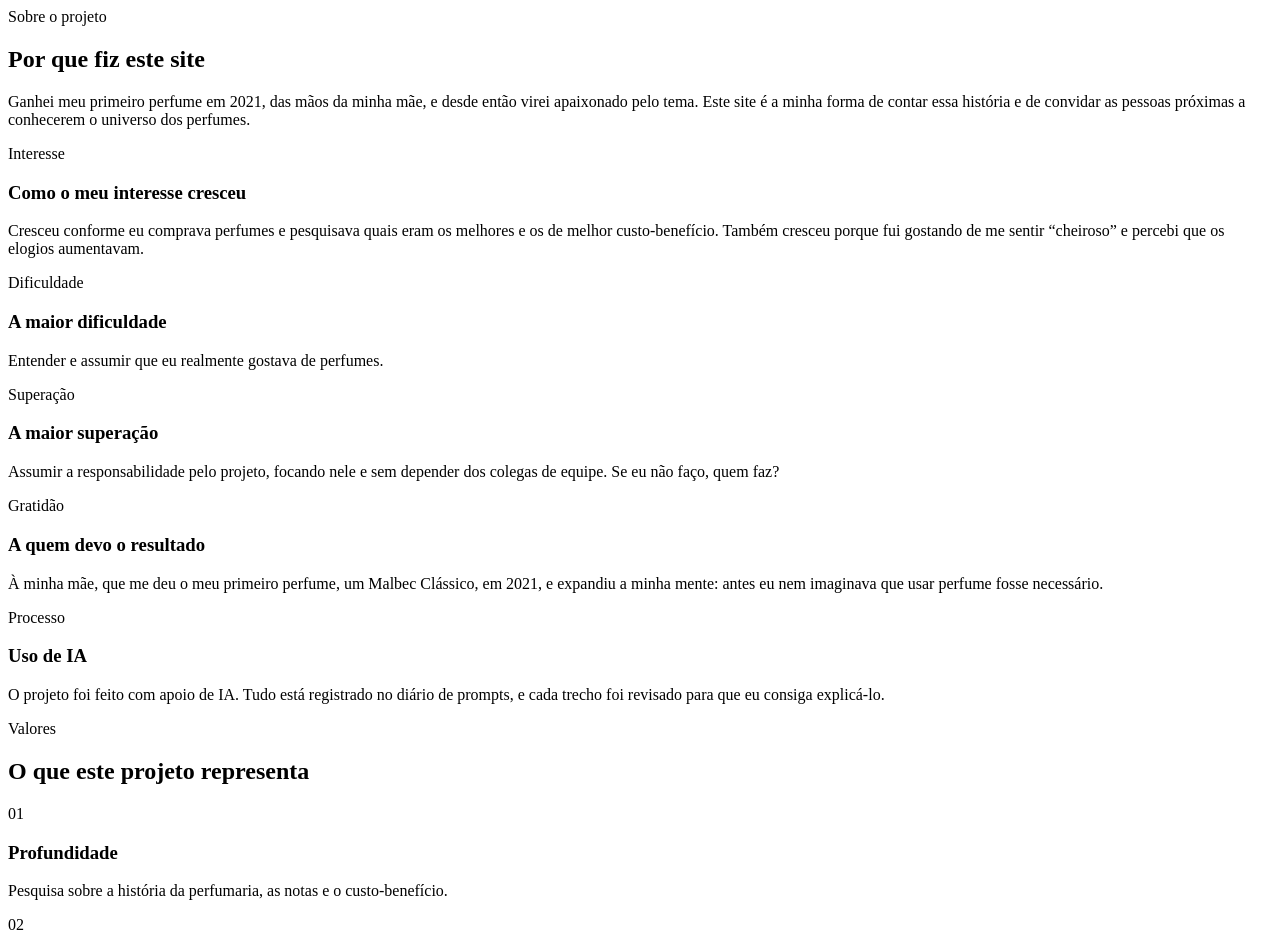
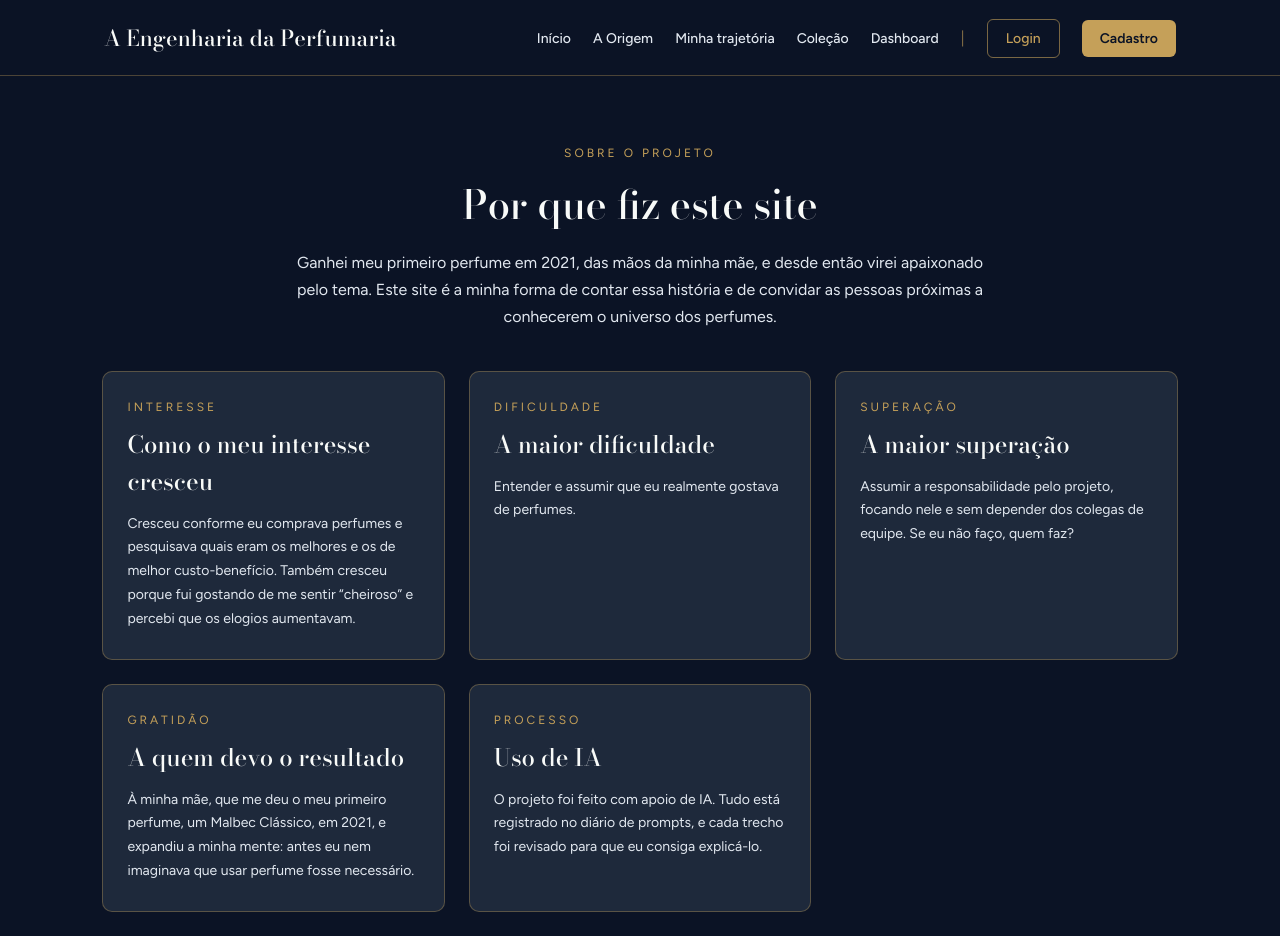
Before and after one commit to daviborges011/EngenhariaDaPerfumaria, a website: page public/sobre.html in a window 1280 px wide. Shown: the top 936 px of the page. Drawn offline with nearby package versions, Linux system fonts and the light colour scheme.

Commit message:
altera pasta sobre.html em public

```diff
--- a/public/sobre.html
+++ b/public/sobre.html
@@ -1,3 +1,40 @@
+<!DOCTYPE html>
+<html lang="pt-BR">
+<head>
+    <meta charset="UTF-8">
+    <meta name="viewport" content="width=device-width, initial-scale=1.0">
+
+    <title>Sobre o projeto | A Engenharia da Perfumaria</title>
+    <meta name="description" content="Minha história através das fragrâncias: a origem do perfume, a minha trajetória e a minha coleção.">
+    <meta property="og:title" content="A Engenharia da Perfumaria">
+    <meta property="og:description" content="Minha história através das fragrâncias.">
+
+    <link rel="preconnect" href="https://fonts.googleapis.com">
+    <link rel="preconnect" href="https://fonts.gstatic.com" crossorigin>
+    <link href="https://fonts.googleapis.com/css2?family=Bodoni+Moda:ital,wght@0,500;1,400&family=Figtree:wght@400;500;600&display=swap" rel="stylesheet">
+    <link rel="stylesheet" href="./css/index.css">
+    <link rel="stylesheet" href="./css/extras.css">
+    <link rel="icon" type="image/svg+xml" href="logo-selo.svg">
+</head>
+
+<body>
+    <div class="header">
+      <div class="container">
+        <h1 class="titulo">A Engenharia da Perfumaria</h1>
+        <ul class="navbar">
+          <li><a href="index.html">Início</a></li>
+          <li><a href="origem.html">A Origem</a></li>
+          <li><a href="trajetoria.html">Minha trajetória</a></li>
+          <li><a href="colecao.html">Coleção</a></li>
+          <li><a href="dashboard.html">Dashboard</a></li>
+          <li class="separador">|</li>
+          <li id="item-login"><a href="login.html" class="btn-login">Login</a></li>
+          <li id="item-cadastro"><a href="cadastro.html" class="btn-cadastro">Cadastro</a></li>
+        </ul>
+      </div>
+    </div>
+
+    <main>
       <section class="secao">
         <div class="titulo-secao">
           <span class="rotulo">Sobre o projeto</span>
@@ -14,10 +51,25 @@
         </div>
         <div class="cartoes" id="valores"></div>
       </section>
+    </main>
 
-      <script>
+    <div class="footer">
+      <div class="container">
+        <p class="links-rodape">
+          <a href="glossario.html">Glossário</a> ·
+          <a href="calculadora.html">Calculadora</a> ·
+          <a href="analise.html">A coleção em números</a> ·
+          <a href="mural.html">Mural de memórias</a> ·
+          <a href="sobre.html">Sobre o projeto</a> ·
+          <a href="#" id="compartilhar">Compartilhar</a>
+        </p>
+        <h4>Feito com amor por Davi Borges Taioque &hearts; SPTech &copy; 2026</h4>
+      </div>
+    </div>
 
-      let bastidores = [
+    <script src="./js/menu.js"></script>
+    <script>
+      const bastidores = [
         { rotulo: 'Interesse', titulo: 'Como o meu interesse cresceu', texto: 'Cresceu conforme eu comprava perfumes e pesquisava quais eram os melhores e os de melhor custo-benefício. Também cresceu porque fui gostando de me sentir “cheiroso” e percebi que os elogios aumentavam.' },
         { rotulo: 'Dificuldade', titulo: 'A maior dificuldade', texto: 'Entender e assumir que eu realmente gostava de perfumes.' },
         { rotulo: 'Superação', titulo: 'A maior superação', texto: 'Assumir a responsabilidade pelo projeto, focando nele e sem depender dos colegas de equipe. Se eu não faço, quem faz?' },
@@ -25,12 +77,12 @@
         { rotulo: 'Processo', titulo: 'Uso de IA', texto: 'O projeto foi feito com apoio de IA. Tudo está registrado no diário de prompts, e cada trecho foi revisado para que eu consiga explicá-lo.' }
       ];
 
-      let valores = [
+      const valores = [
         { rotulo: '01', titulo: 'Profundidade', texto: 'Pesquisa sobre a história da perfumaria, as notas e o custo-benefício.' },
         { rotulo: '02', titulo: 'Conexão', texto: 'A ligação entre cheiro e memória, a começar pelo Malbec Clássico.' },
         { rotulo: '03', titulo: 'Relacionamento', texto: 'O vínculo com a minha mãe e um site feito para quem é próximo.' },
         { rotulo: '04', titulo: 'Exposição', texto: 'Contar publicamente a minha história pessoal com os perfumes.' },
-        { rotulo: '05', titulo: 'Iniciativa', texto: 'Pesquisar, montar a coleção e letruir o projeto por conta própria.' },
+        { rotulo: '05', titulo: 'Iniciativa', texto: 'Pesquisar, montar a coleção e construir o projeto por conta própria.' },
         { rotulo: '06', titulo: 'Resiliência', texto: 'Superar as dificuldades do processo e persistir até concluir.' },
         { rotulo: '07', titulo: 'Pontualidade', texto: 'Apontamento semanal e cumprimento do prazo de entrega.' },
         { rotulo: '08', titulo: 'Profissionalismo', texto: 'Documentação, commits organizados, diário de prompts e domínio do código.' }
@@ -49,5 +101,7 @@
 
       desenhar('bastidores', bastidores);
       desenhar('valores', valores);
+    </script>
+</body>
 
-      </script>
+</html>
```
